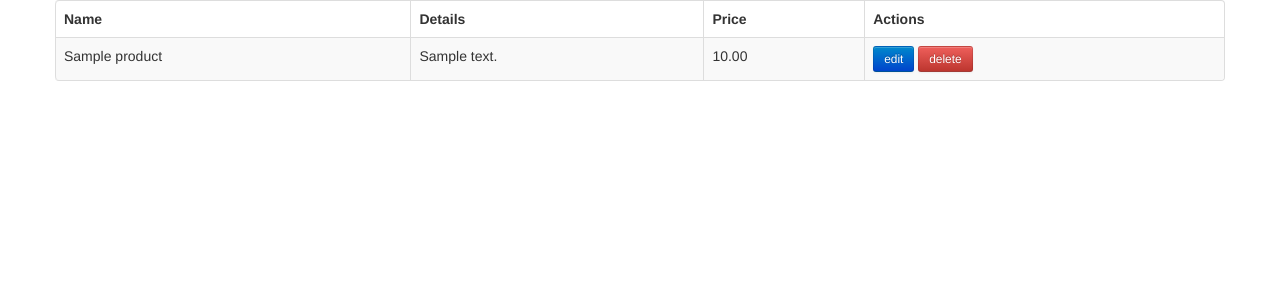
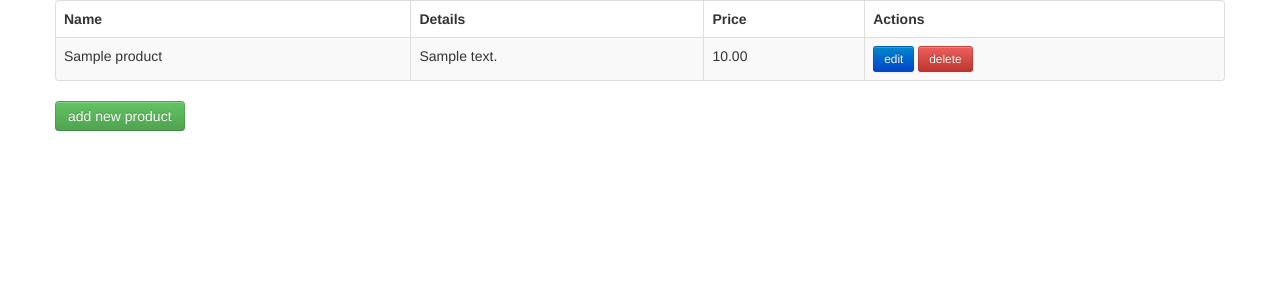
Before and after one commit to ivanalejandro0/django-products-crud, a Django app: page /products/list/ in a window 1280 px wide. Shown: the part 101-401 px from the top of the page. Run offline with Django 3.2, Linux system fonts and the light colour scheme; tables that the repository leaves empty hold one stand-in row (values such as "Sample post"); some libraries are stand-ins or nearby versions.

Commit message:
add new product button at bottom of listing

```diff
--- a/apps/products/templates/products/list.html
+++ b/apps/products/templates/products/list.html
@@ -30,4 +30,6 @@
   {% endfor %}
   </table>
 
+  <a class='btn btn-success' href="{% url 'product_add' %}">add new product</a>
+
 {% endblock %}
```
